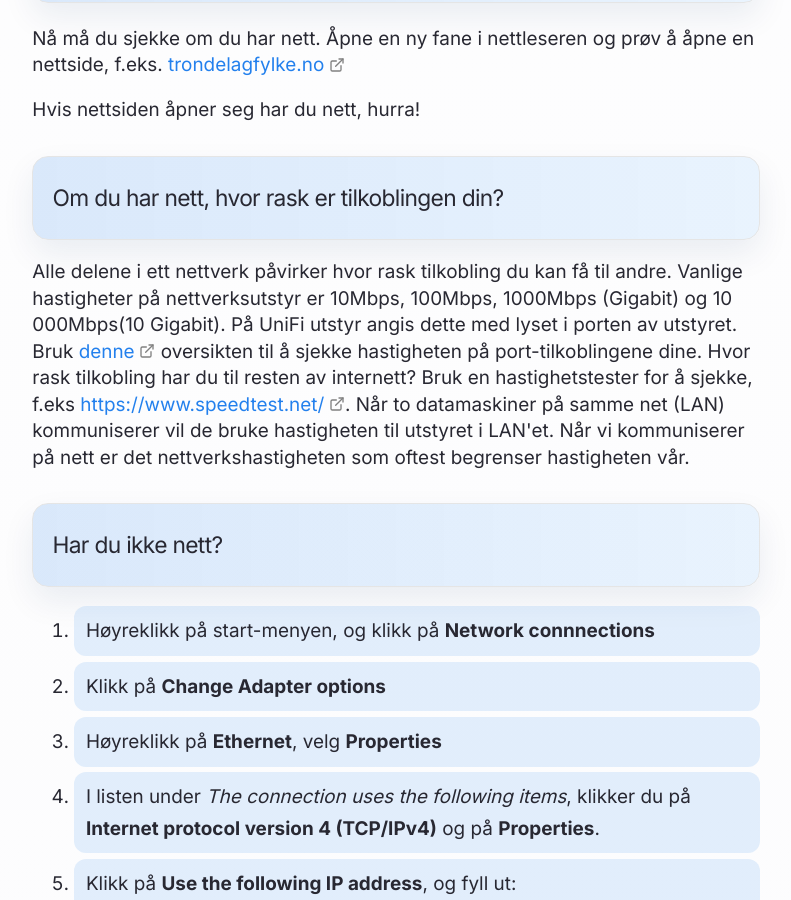
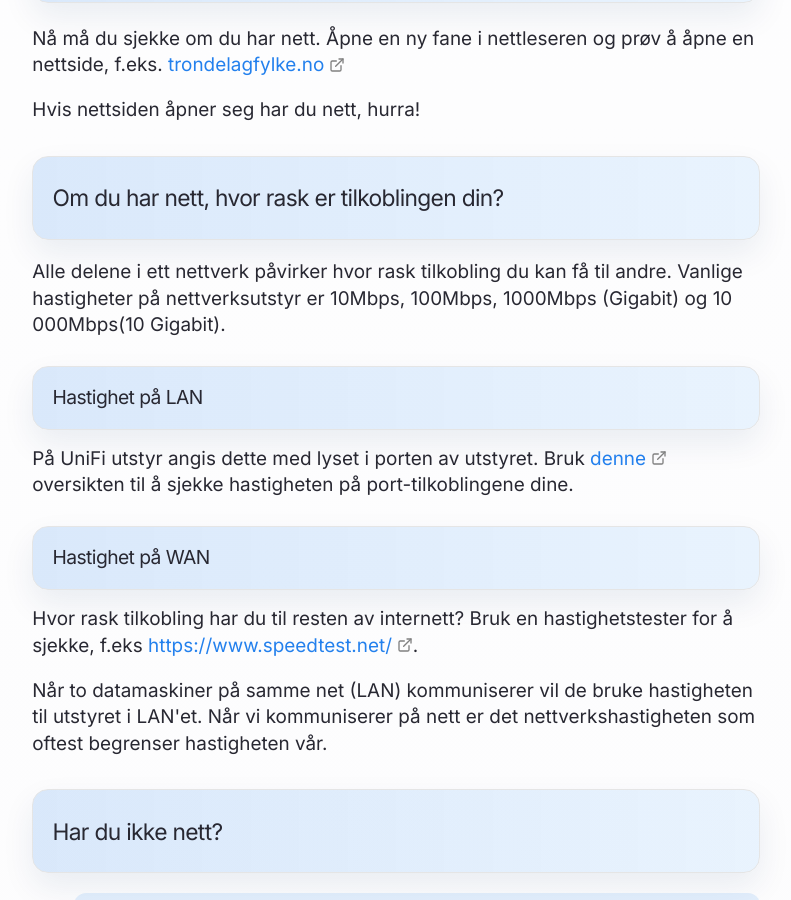
Before and after one commit to Cha-IM/cha-im.github.io, a Jekyll site: the page built from _notes/Public/Teknologiforståelse/Nettverkslab/Sette opp nettverk med Unifi-ruter.md, in a window 1280 px wide and 900 px high, scrolled down 3229 px. Shown: the whole window, without its empty margins (244-1035 px from the left). Built offline with Jekyll 4.4.1, drawn with Linux system fonts in a browser that asks for light colours.

Commit message:
Formatering av hastighets kap

```diff
--- a/_notes/Public/Teknologiforståelse/Nettverkslab/Sette opp nettverk med Unifi-ruter.md
+++ b/_notes/Public/Teknologiforståelse/Nettverkslab/Sette opp nettverk med Unifi-ruter.md
@@ -59,8 +59,13 @@ Hvis nettsiden åpner seg har du nett, hurra!
 
 ### Om du har nett, hvor rask er tilkoblingen din?
 Alle delene i ett nettverk påvirker hvor rask tilkobling du kan få til andre.
-Vanlige hastigheter på nettverksutstyr er 10Mbps, 100Mbps, 1000Mbps (Gigabit) og 10 000Mbps(10 Gigabit). På UniFi utstyr angis dette med lyset i porten av utstyret. Bruk [denne](https://dl.ubnt.com/qsg/USG/USG_EN.html#:~:text=Power%20On-,Speed/Link/Act%20LED,-Off) oversikten til å sjekke hastigheten på port-tilkoblingene dine.
+Vanlige hastigheter på nettverksutstyr er 10Mbps, 100Mbps, 1000Mbps (Gigabit) og 10 000Mbps(10 Gigabit).
+
+#### Hastighet på LAN
+På UniFi utstyr angis dette med lyset i porten av utstyret. Bruk [denne](https://dl.ubnt.com/qsg/USG/USG_EN.html#:~:text=Power%20On-,Speed/Link/Act%20LED,-Off) oversikten til å sjekke hastigheten på port-tilkoblingene dine.
+#### Hastighet på WAN
 Hvor rask tilkobling har du til resten av internett? Bruk en hastighetstester for å sjekke, f.eks [https://www.speedtest.net/](https://www.speedtest.net/).
+
 Når to datamaskiner på samme net (LAN) kommuniserer vil de bruke hastigheten til utstyret i LAN'et. Når vi kommuniserer på nett er det nettverkshastigheten som oftest begrenser hastigheten vår.
 
 ### Har du ikke nett?
```
